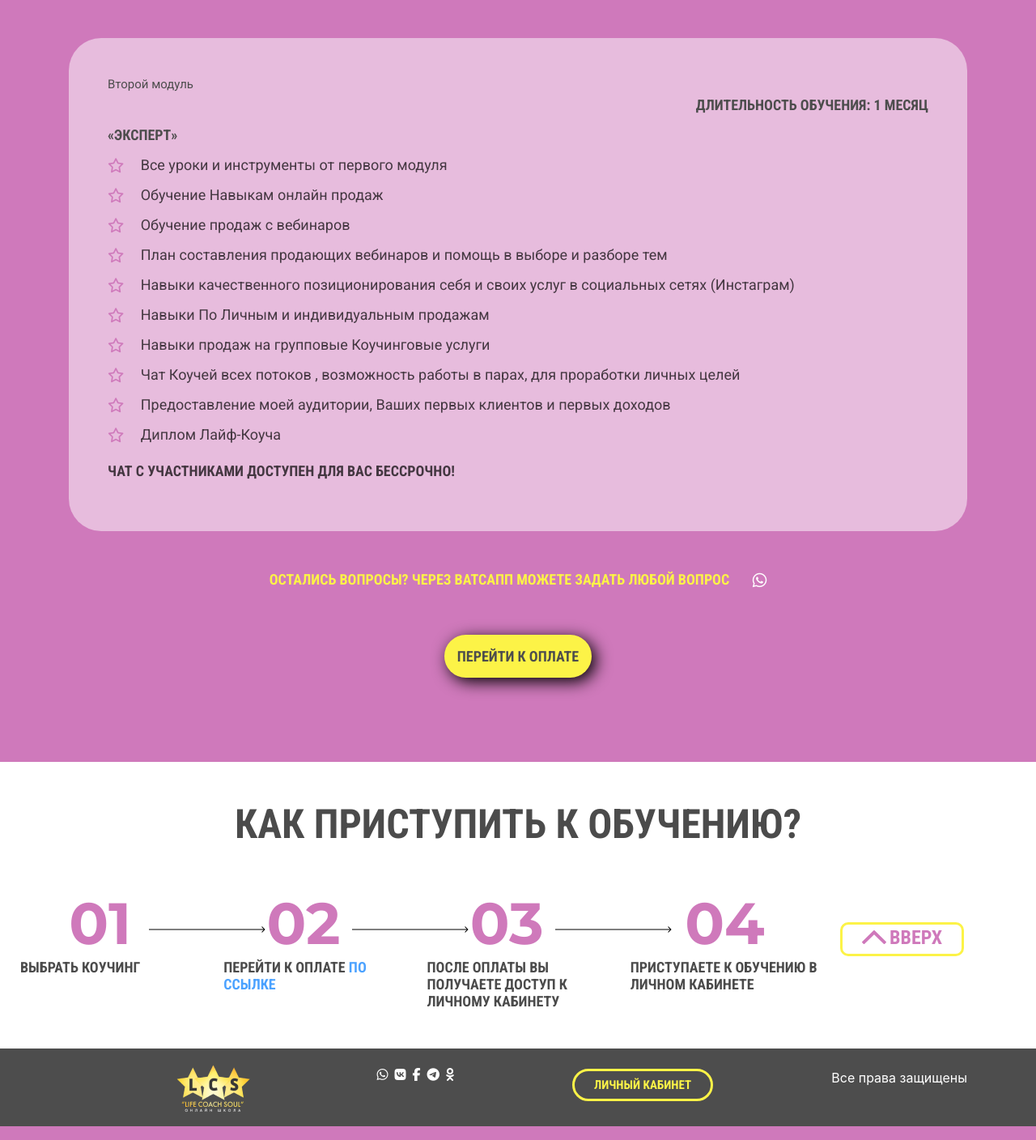
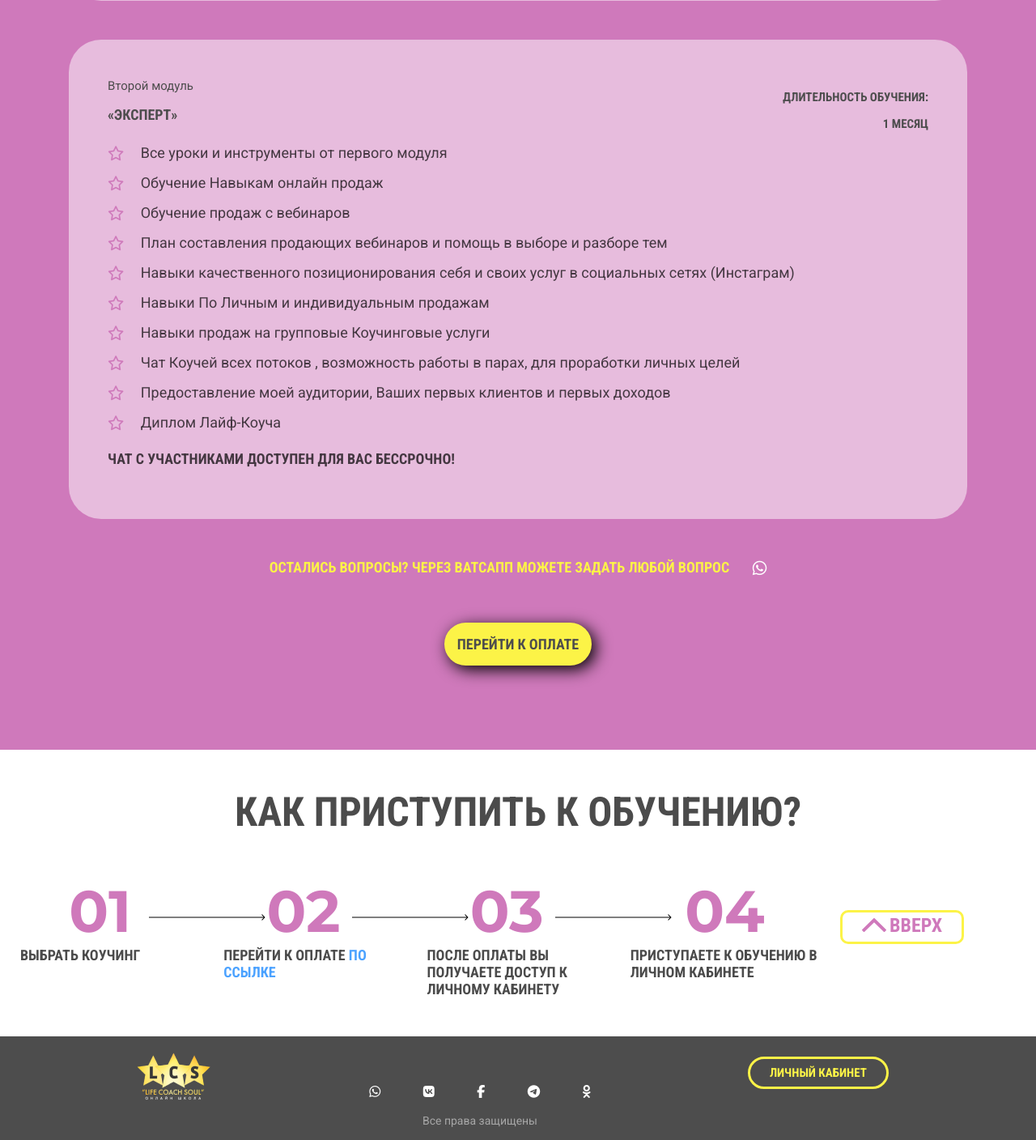
Before and after one commit to MarinaVector/school2, a PHP site: page / in a window 1280 px wide. Shown: the part 2739-4147 px from the top of the page at 81% size. Run offline with PHP 8.4, Linux system fonts and the light colour scheme; some libraries are stand-ins or nearby versions.

Commit message:
frontend progress numbers

```diff
--- a/coaching.php
+++ b/coaching.php
@@ -24,7 +24,7 @@
         <div class="container">
             <div class="row p-0">
                 <div class="col-lg-4 col-12 life-coaching__program">
-                    <div class="coach-module my-md-5 p-lg-3">
+                    <div class="coach-module my-md-5 p-lg-3 p-2 mb-2">
                         <h5 class="life-coaching__program__title">Программа обучения</h5>
                         <p class="life-coaching__program__module">1 модуль «Домашний Коуч»</p>
 
@@ -164,7 +164,7 @@
                                         picture-in-picture" allowfullscreen></iframe>
                             </div>
                         </div>
-                        <article class="about-content mt-3 p-2 col-lg-12">
+                        <article class="about-content mt-3 p-2 col-lg-12 my-3 mx-2">
                             Важно!
                             Любое копирование, запись с экрана и передача учебного материала 3-им лицам, строго
                             отслеживается службой безопасности Онлайн Школы. Все права защищены автором, за нарушение
--- a/css/style.css
+++ b/css/style.css
@@ -341,18 +341,24 @@ div a:hover {
   opacity: opacity 0.7;
 }
 
+@media screen and (min-device-width: 1000px) {
+  .module__module-period {
+    font-size: 18px;
+    line-height: 21px;
+    margin-top: -10px;
+  }
+}
 .module__module-period {
   font-family: Roboto Condensed;
-  font-size: 18px;
+  font-size: 15px;
   font-style: normal;
   font-weight: bold;
-  line-height: 21px;
+  line-height: 17px;
   letter-spacing: 0em;
   text-align: right;
   color: #4d4d4d;
   opacity: opacity 0.7;
   text-transform: uppercase;
-  margin-top: -10px;
 }
 
 .module__module-title {
@@ -570,6 +576,13 @@ input[type=checkbox].toggle__check:checked + .toggle__coaching + + .toggle__relo
 
 .footer__footer-copyright {
   color: #FFFFFF;
+  font-family: Roboto;
+  font-size: 14px;
+  font-style: normal;
+  font-weight: 400;
+  line-height: 16px;
+  letter-spacing: 0em;
+  opacity: 0.5;
 }
 
 .secondary-navigation {
--- a/css/style.scss
+++ b/css/style.scss
@@ -375,19 +375,26 @@ div a {
   opacity: $opacity70;
 }
 
+
+@media screen and (min-device-width: 1000px) {
+  .module__module-period {
+    font-size: 18px;
+    line-height: 21px;
+    margin-top: -10px;
+  }
+}
  .module__module-period {
   font-family: Roboto Condensed;
-  font-size: 18px;
+  font-size: 15px;
   font-style: normal;
   font-weight: bold;
-  line-height: 21px;
+  line-height: 17px;
   letter-spacing: 0em;
   text-align: right;
   color: $gray;
   opacity: $opacity70;
   text-transform: uppercase;
-   margin-top: -10px;
-}
+ }
 
 .module__module-title {
   font-family: Roboto Condensed;
@@ -608,6 +615,14 @@ input[type="checkbox"].toggle__check:checked + .toggle__coaching + +  .toggle__r
 
 .footer__footer-copyright {
   color: $white;
+  font-family: Roboto;
+  font-size: 14px;
+  font-style: normal;
+  font-weight: 400;
+  line-height: 16px;
+  letter-spacing: 0em;
+  //text-align: center;
+  opacity: 0.5;
 }
 
 .secondary-navigation {
--- a/general-components/footer.php
+++ b/general-components/footer.php
@@ -3,20 +3,22 @@
         <div class="nav-link">
             <img class="main-nav__nav-logo" src="img/Logo.png" alt="Логотип онлайн школы">
         </div>
-        <div class="main-nav__nav-links mt-md-4 mx-auto text-white mt-4">
-            <i class="fab fa-whatsapp ml-2"></i>
-            <i class="fab fa-vk ml-2"></i>
-            <i class="fab fa-facebook-f ml-2"></i>
-            <i class="fab fa-telegram-plane ml-2"></i>
-            <i class="fab fa-odnoklassniki ml-2"></i>
+        <div class="main-nav__nav-links nav-link mt-md-5 mx-auto text-white mt-4">
+            <div class="d-block">
+            <i class="fab fa-whatsapp"></i>
+            <i class="fab fa-vk ml-5"></i>
+            <i class="fab fa-facebook-f ml-5"></i>
+            <i class="fab fa-telegram-plane ml-5"></i>
+            <i class="fab fa-odnoklassniki ml-5"></i>
+            </div>
+            <div class="footer__footer-copyright d-block mt-3 mb-2">
+                Все права защищены
+            </div>
         </div>
-        <div class="main-nav__nav-links nav-link mt-4">
-
+        <div class="main-nav__nav-links nav-link mt-4 mb-md-0 mb-5">
             <a class="main-nav__nav-button py-2 px-4">Личный кабинет</a>
         </div>
 
-        <div class="footer__footer-copyright mx-auto mt-4">
-            Все права защищены
-        </div>
+
     </div>
 </footer>
--- a/general-components/nav.php
+++ b/general-components/nav.php
@@ -2,12 +2,12 @@
     <div class="nav-link">
         <img class="main-nav__nav-logo" src="img/Logo.png" alt="Логотип онлайн школы">
     </div>
-    <div class="main-nav__nav-links mt-md-4 mx-auto">
+    <div class="main-nav__nav-links mt-4 mx-auto">
         <a class="main-nav__nav-link nav-link">Об авторе</a>
         <a class="main-nav__nav-link nav-link" href="coaching.php">Коучинг</a>
         <a class="main-nav__nav-link nav-link">Обучение</a>
     </div>
-    <div class="main-nav__nav-links nav-link mt-3">
+    <div class="main-nav__nav-links nav-link mt-md-3 mb-md-0 mb-4">
         <div class="d-inline">
             <i class="fab fa-whatsapp main-nav__whatsapp-icon mr-4"></i>
         </div>
--- a/index.php
+++ b/index.php
@@ -89,7 +89,8 @@
                     основных жизненных задач человека.Иструменты подбираются индивидуально под запрос клиента.
                 </p>
 
-                <h3 class="skill-title my-5">Что нужно знать и уметь, для того чтобы <br> стать экспертом в Коучинге?</h3>
+                <h3 class="skill-title my-5">Что нужно знать и уметь, для того чтобы <br> стать экспертом в Коучинге?
+                </h3>
                 <div class="row">
                     <ul class="lesson-txt col-lg-6">
                         <li class="skill-title__list">
@@ -186,9 +187,11 @@
 
                 <div class="module p-3 p-lg-5">
                     <p class="module__module-number">Второй модуль</p>
-                    <p class="module__module-period">Длительность обучения:
-                        1 месяц</p>
                     <h2 class="module__module-title">«Эксперт»</h2>
+
+                    <p class="module__module-period pull-right mt-n5">Длительность обучения:
+                    </p>
+                    <p class="module__module-period pull-right">1 месяц</p>
 
                     <ul class="module__module-paragraph">
                         <li class="module__module-list my-3">
@@ -242,7 +245,7 @@
                     <i class="fab fa-whatsapp fa-lg text-white ml-4"></i>
                 </div>
                 <div class="text-center">
-                <a class="pay-btn my-2 my-md-2 pt-md-3 px-3 py-3 mx-auto">перейти к оплате</a>
+                    <a class="pay-btn my-4 my-md-2 pt-md-3 px-3 py-3 mx-auto">перейти к оплате</a>
                 </div>
             </div>
         </div>
@@ -259,7 +262,8 @@
                                 <div class="col-lg-12 col-8 p-lg-0 stage__stage-txt mt-5 mt-md-0">Выбрать коучинг</div>
                             </div>
                         </div>
-                        <div class="col-lg-1 p-0 d-sm-none d-none d-md-block"><img class="stage__arrow mt-5 ml-n4" src="img/Arrow.svg"
+                        <div class="col-lg-1 p-0 d-sm-none d-none d-md-block"><img class="stage__arrow mt-5 ml-n4"
+                                                                                   src="img/Arrow.svg"
                                                                                    alt="large-arrow">
                         </div>
                         <div class="col-lg-2 col-12 p-lg-0">
@@ -269,31 +273,36 @@
                                     <a class="stage__stage-link">по ссылке</a></div>
                             </div>
                         </div>
-                        <div class="col-lg-1 p-lg-0 d-sm-none d-none d-md-block"><img class="stage__arrow mt-5 ml-n4" src="img/Arrow.svg"
+                        <div class="col-lg-1 p-lg-0 d-sm-none d-none d-md-block"><img class="stage__arrow mt-5 ml-n4"
+                                                                                      src="img/Arrow.svg"
                                                                                       alt="large-arrow">
                         </div>
                         <div class="col-lg-2 col-12 p-lg-0">
                             <div class="row">
                                 <div class="col-lg-12 col-4 p-lg-0 text-center stage__stage-number">03</div>
-                            <div class="col-lg-12 col-8 p-lg-0 stage__stage-txt mt-3 mt-md-0">После оплаты вы получaeте
+                                <div class="col-lg-12 col-8 p-lg-0 stage__stage-txt mt-3 mt-md-0">После оплаты вы
+                                    получaeте
                                     доступ к личному кабинету
                                 </div>
                             </div>
                         </div>
-                        <div class="col-lg-1 p-lg-0 d-sm-none d-none d-md-block"><img class="stage__arrow mt-5 ml-n4 mr-n5" src="img/Arrow.svg"
+                        <div class="col-lg-1 p-lg-0 d-sm-none d-none d-md-block"><img
+                                    class="stage__arrow mt-5 ml-n4 mr-n5" src="img/Arrow.svg"
                                     alt="large-arrow">
                         </div>
                         <div class="col-lg-3 col-12 p-lg-0">
                             <div class="row">
-                            <div class="col-lg-12 col-4 p-0 text-center stage__stage-number ml-n4">04</div>
-                            <div class="col-lg-12 col-8 p-0 stage__stage-txt mt-3 mt-md-0">Приступаете к обучению в личном кабинете</div>
+                                <div class="col-lg-12 col-4 p-0 text-center stage__stage-number ml-md-n4">04</div>
+                                <div class="col-lg-12 col-8 p-0 stage__stage-txt mt-3 mt-md-0">Приступаете к обучению в
+                                    личном кабинете
+                                </div>
                             </div>
                         </div>
                     </div>
                 </div>
 
                 <div class="col-lg-2 col-12 p-0 mt-md-5 mb-md-0 mb-2 mt-5">
-                    <a class="col-lg-1 col-8 offset-2 offset-lg-0 p-0 top-btn ml-2 px-4 py-2 mt-5">
+                    <a class="col-lg-1 col-8 offset-2 offset-lg-0 p-0 top-btn ml-md-2 ml-4 px-4 py-2 mt-5">
                         <img class="top-arrow mb-2 mr-1" src="img/Vector.svg"
                              alt="top-arrow"><span class="top-txt">Вверх</span></a>
                 </div>
```
Also changed, not shown: 1 other file. Lines whose indentation alone changed are shown as unchanged.
